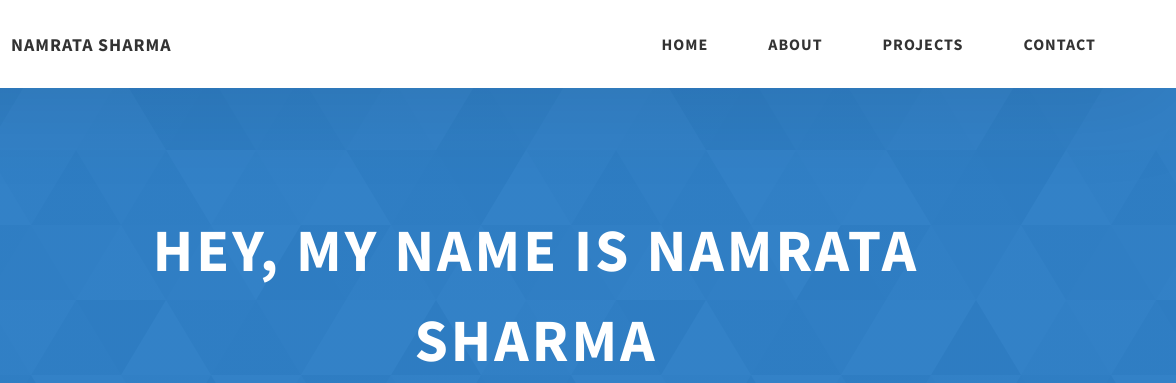
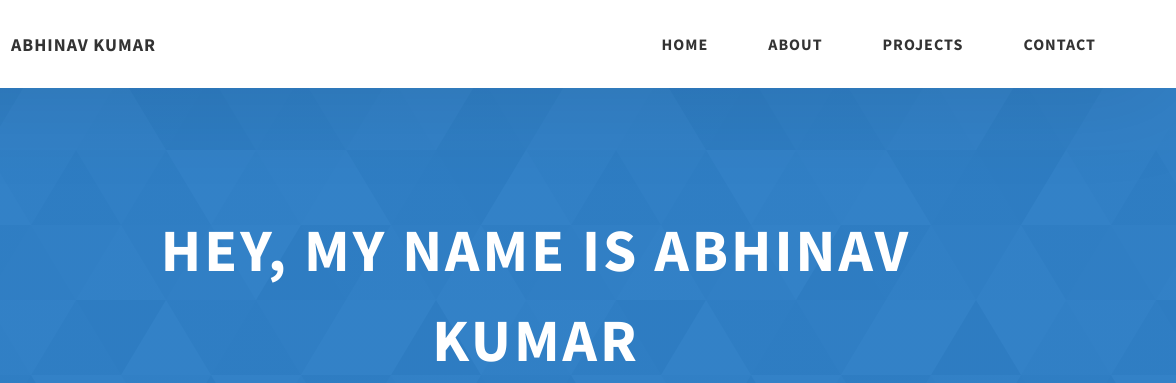
Before and after one commit to Abhi6722/portfolio-, a website: page index.html in a window 1280 px wide. Shown: the top 383 px of the page, 104-1280 px from the left. Drawn offline with Linux system fonts and the light colour scheme.

Commit message:
Update index.html

```diff
--- a/index.html
+++ b/index.html
@@ -27,7 +27,7 @@
               class="header__logo-img"
             />
           </div>
-          <span class="header__logo-sub">Namrata Sharma</span>
+          <span class="header__logo-sub">Abhinav Kumar</span>
         </div>
         <div class="header__main">
           <ul class="header__links">
@@ -84,7 +84,7 @@
     </header>
     <section class="home-hero">
       <div class="home-hero__content">
-        <h1 class="heading-primary">Hey, My name is Namrata Sharma</h1>
+        <h1 class="heading-primary">Hey, My name is Abhinav Kumar</h1>
         <div class="home-hero__info">
           <p class="text-primary">
             Lorem ipsum dolor sit amet consectetur adipisicing elit. Hic facilis
```
